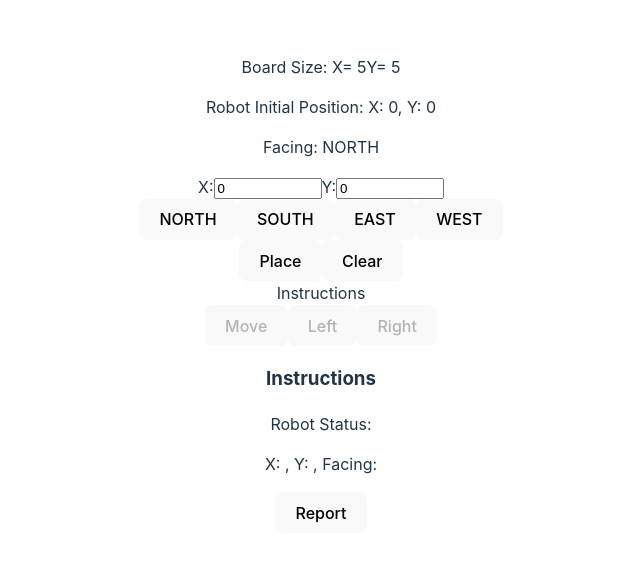
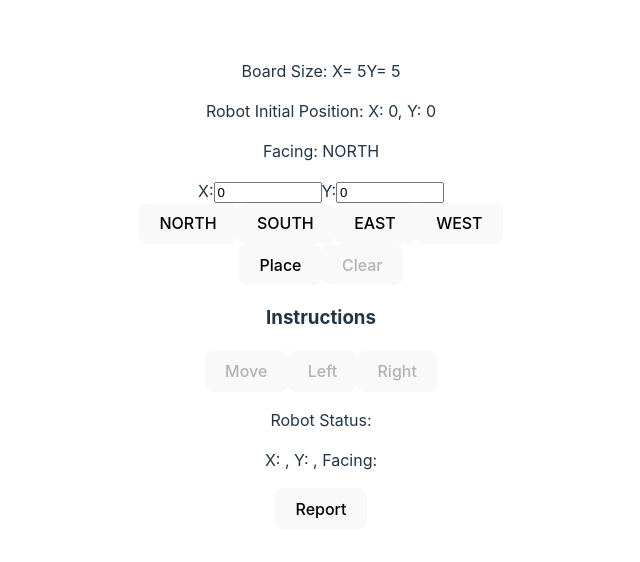
Before and after one commit to incari/ToyRobot, a React (Vite) app: page / in a window 1280 px wide. Shown: the part 106-668 px from the top of the page, without its empty margins (319-959 px from the left). Built offline with nearby package versions, Linux system fonts and the light colour scheme.

Commit message:
feat: :sparkles: Adding a delete button on instructions

```diff
--- a/src/App.tsx
+++ b/src/App.tsx
@@ -50,6 +50,12 @@ const App: React.FC = () => {
     );
   };
 
+  const handleRemove = (index: number) => {
+    const newInstructions = [...instructions];
+    newInstructions.splice(index, 1);
+    setInstructions(newInstructions);
+  };
+
   return (
     <div className="App">
       <div>
@@ -78,11 +84,12 @@ const App: React.FC = () => {
           setInstructions([]);
           setRobotPosition({ x: 0, y: 0 });
         }}
+        disabled={Boolean(instructions.length === 0)}
       >
         Clear
       </button>
 
-      <div>Instructions</div>
+      <h3>Instructions</h3>
 
       <button
         disabled={Boolean(instructions.length === 0)}
@@ -103,7 +110,7 @@ const App: React.FC = () => {
         Right
       </button>
 
-      <InstructionsList instructions={instructions} />
+      <InstructionsList instructions={instructions} onRemove={handleRemove} />
 
       <RobotController
         instructions={instructions}
--- a/src/components/InstructionList.tsx
+++ b/src/components/InstructionList.tsx
@@ -1,16 +1,26 @@
 type InstructionsListProps = {
   instructions: string[];
+  onRemove: (index: number) => void;
 };
+
+import deleteIcon from "../assets/delete.svg";
 
 export const InstructionsList: React.FC<InstructionsListProps> = ({
   instructions,
+  onRemove,
 }) => {
   return (
     <div>
-      <h3>Instructions</h3>
       <ul>
         {instructions.map((instruction, index) => (
-          <li key={index}>{instruction}</li>
+          <li key={index}>
+            {instruction}
+            {instruction.startsWith("PLACE") ? null : (
+              <span className="deleteButton" onClick={() => onRemove(index)}>
+                <img className="deleteIcon" src={deleteIcon} alt="React logo" />
+              </span>
+            )}
+          </li>
         ))}
       </ul>
     </div>
```
Also changed, not shown: src/assets/delete.svg (added).
